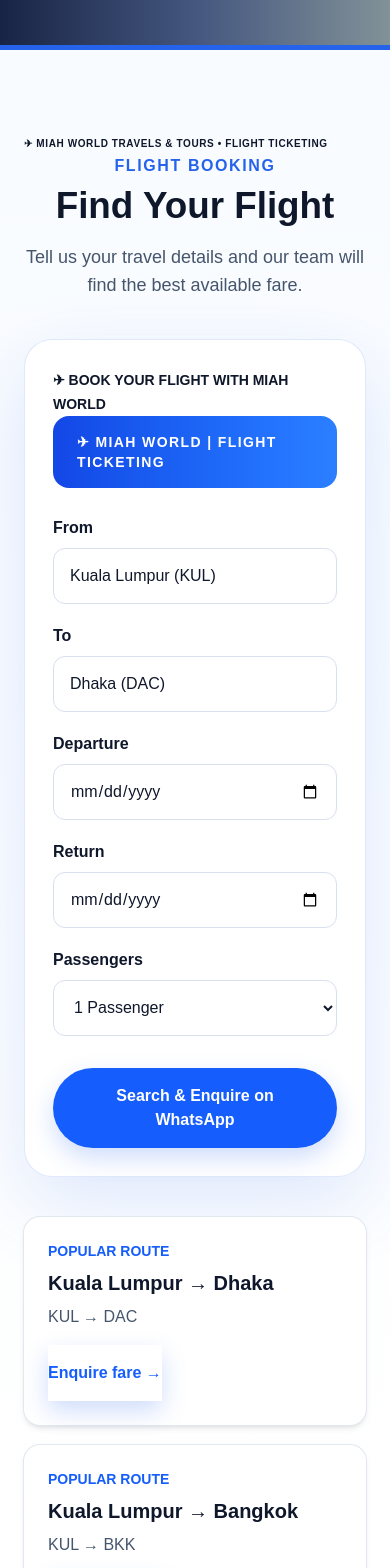
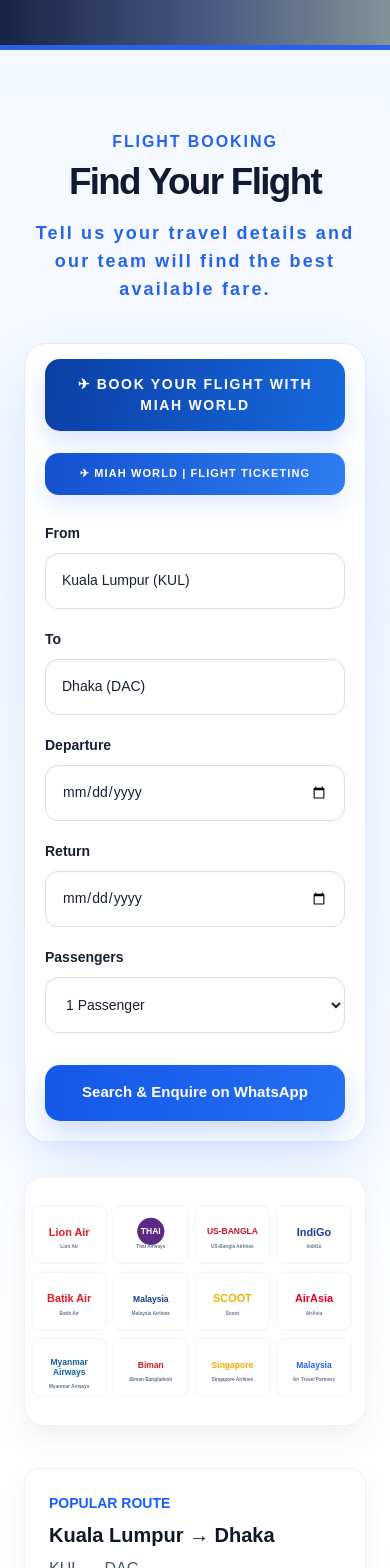
Before and after one commit to miahworld53-cmd/miahworld, a Next.js app: page / in a window 390 px wide. Shown: the part 960-2528 px from the top of the page. Built offline with nearby package versions, Linux system fonts and the light colour scheme; no server answers; grey boxes are pictures that could not be loaded.

Commit message:
Polish flight booking UI for a professional travel agency look

```diff
--- a/app/globals.css
+++ b/app/globals.css
@@ -33,14 +33,41 @@ header > div > a:last-child { box-shadow:0 8px 22px rgba(37,99,235,.18); }
 #visa { scroll-margin-top:80px; }
 #visa > div > div > div { transition:transform .22s,box-shadow .22s; }
 #visa > div > div > div:hover { transform:translateY(-5px); box-shadow:0 20px 42px rgba(15,23,42,.12); }
-#flights { position:relative; overflow:hidden; background:linear-gradient(180deg,#f8fbff,#fff 58%,#f0fbff)!important; }
-#flights > div > div:nth-child(2) { border:1px solid rgba(37,99,235,.14); border-radius:28px!important; box-shadow:0 24px 70px rgba(15,23,42,.10)!important; }
-#flights input,#flights select { min-height:56px; border-color:#d7e0ec!important; background:#fff!important; }
-#flights input:focus,#flights select:focus { border-color:#2563eb!important; box-shadow:0 0 0 4px rgba(37,99,235,.10)!important; }
-#flights button { min-height:56px; box-shadow:0 10px 24px rgba(37,99,235,.22); }
+
+/* Premium flight booking */
+#flights { position:relative; overflow:hidden; background:linear-gradient(180deg,#f4f8ff 0%,#ffffff 48%,#f7fbff 100%)!important; }
+#flights::before { content:none!important; display:none!important; }
+#flights > div { position:relative; }
+#flights > div > div:first-child { margin-bottom:34px; }
+#flights > div > div:first-child p { color:#2563eb; font-weight:800; letter-spacing:.12em; }
+#flights > div > div:first-child h2 { font-size:clamp(2.8rem,5vw,4.2rem); letter-spacing:-.045em; color:#111a31; }
+#flights > div > div:nth-child(2) { position:relative; max-width:1120px!important; padding:34px!important; border:1px solid rgba(37,99,235,.14); border-radius:30px!important; background:rgba(255,255,255,.98)!important; box-shadow:0 28px 80px rgba(15,23,42,.12)!important; }
+#flights > div > div:nth-child(2)::before { content:"✈  BOOK YOUR FLIGHT WITH MIAH WORLD"; display:block; margin:-5px 0 22px; padding:15px 20px; border-radius:15px; background:linear-gradient(100deg,#0b3fa5,#1769df); color:#fff; font-size:12px; font-weight:900; letter-spacing:.12em; text-align:left; box-shadow:0 10px 24px rgba(37,99,235,.18); }
+#flights > div > div:nth-child(2) > div:first-of-type { margin-top:0!important; border-radius:14px!important; background:linear-gradient(100deg,#1451cf,#2f7df2)!important; box-shadow:0 10px 24px rgba(37,99,235,.14); }
+#flights > div > div:nth-child(2) label { display:block; color:#172033; font-size:14px; font-weight:800; }
+#flights > div > div:nth-child(2) label input,#flights > div > div:nth-child(2) label select { margin-top:9px!important; }
+#flights input,#flights select { min-height:58px; border:1px solid #d7e0ec!important; border-radius:13px!important; background:#fff!important; color:#172033!important; box-shadow:inset 0 1px 2px rgba(15,23,42,.03); transition:border-color .2s ease,box-shadow .2s ease,transform .2s ease; }
+#flights input:hover,#flights select:hover { border-color:#b8c7dd!important; }
+#flights input:focus,#flights select:focus { outline:none; border-color:#2563eb!important; box-shadow:0 0 0 4px rgba(37,99,235,.10)!important; transform:translateY(-1px); }
+#flights button { min-height:58px; width:100%; border-radius:15px!important; background:linear-gradient(100deg,#1557e8,#246ff3)!important; box-shadow:0 14px 30px rgba(37,99,235,.22); font-size:15px; font-weight:900; transition:transform .2s ease,box-shadow .2s ease; }
+#flights button:hover { transform:translateY(-2px); box-shadow:0 18px 34px rgba(37,99,235,.30); }
+#flights > div > div:nth-child(3) { position:relative; margin-top:42px; }
+#flights > div > div:nth-child(3)::before { content:""; display:block; width:100%; height:285px; margin:8px 0 28px; border-radius:24px; background:#fff url('/airline-partners.svg') center/contain no-repeat; box-shadow:0 12px 32px rgba(15,23,42,.06); border:1px solid rgba(148,163,184,.14); }
+#flights > div > div:nth-child(3) > div { border:1px solid rgba(148,163,184,.16); box-shadow:0 10px 28px rgba(15,23,42,.06); transition:transform .2s ease,box-shadow .2s ease; }
+#flights > div > div:nth-child(3) > div:hover { transform:translateY(-4px); box-shadow:0 16px 34px rgba(15,23,42,.10); }
+#flights > div > div:nth-child(3) > div::after { content:"Book with MIAH WORLD"; display:block; margin-top:14px; color:#2563eb; font-size:12px; font-weight:800; letter-spacing:.04em; }
+
 #contact::after { content:"MOTAC LICENCE INFORMATION  •  MIAH WORLD TOURS AND TRAVELS (M) SDN. BHD.  •  Licence No. MOTAC L/N/11049  •  Licensed activities shown: Domestic Tour Operating Business + Travel Agency Business  •  Validity shown on document: 04 October 2024"; display:block; max-width:1200px; margin:28px auto 0; padding:16px 20px; border:1px solid rgba(148,163,184,.22); border-radius:18px; background:rgba(255,255,255,.06); color:#cbd5e1; font-size:12px; line-height:1.7; text-align:center; }
 @media (min-width:1024px) { #tours .grid { grid-template-columns:repeat(4,minmax(0,1fr))!important; } }
 @media (max-width:768px) {
  #home,#home > div:nth-child(3) { min-height:620px; }
  #contact::after { font-size:11px; padding:14px 16px; }
+ #flights > div > div:first-child { margin-bottom:24px; }
+ #flights > div > div:first-child h2 { font-size:clamp(2.5rem,11vw,3.5rem); }
+ #flights > div > div:nth-child(2) { padding:20px!important; border-radius:22px!important; }
+ #flights > div > div:nth-child(2)::before { font-size:10px; text-align:center; }
+ #flights > div > div:nth-child(2) > div:first-of-type { padding:13px 14px!important; text-align:center; font-size:11px; }
+ #flights input,#flights select,#flights button { min-height:56px; }
+ #flights > div > div:nth-child(3) { margin-top:30px; }
+ #flights > div > div:nth-child(3)::before { height:250px; margin:4px 0 22px; border-radius:20px; }
 }
```
